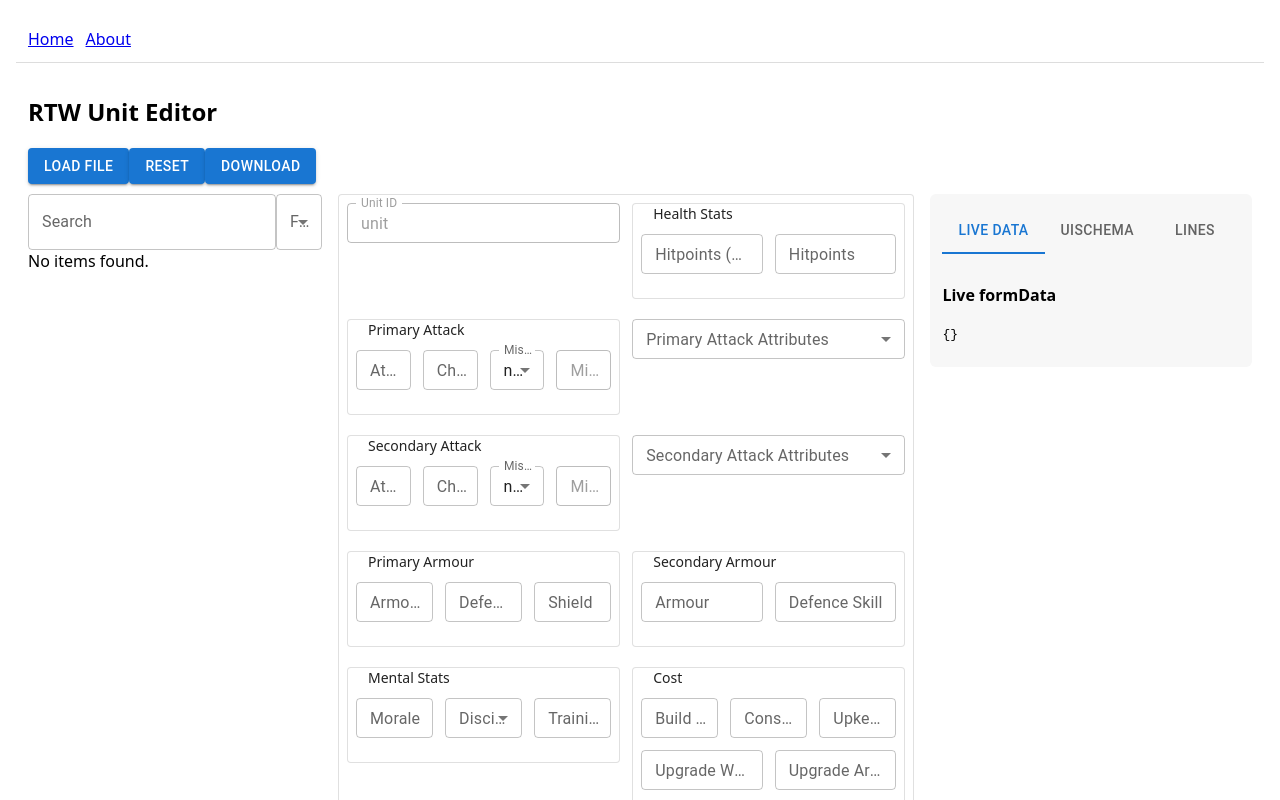
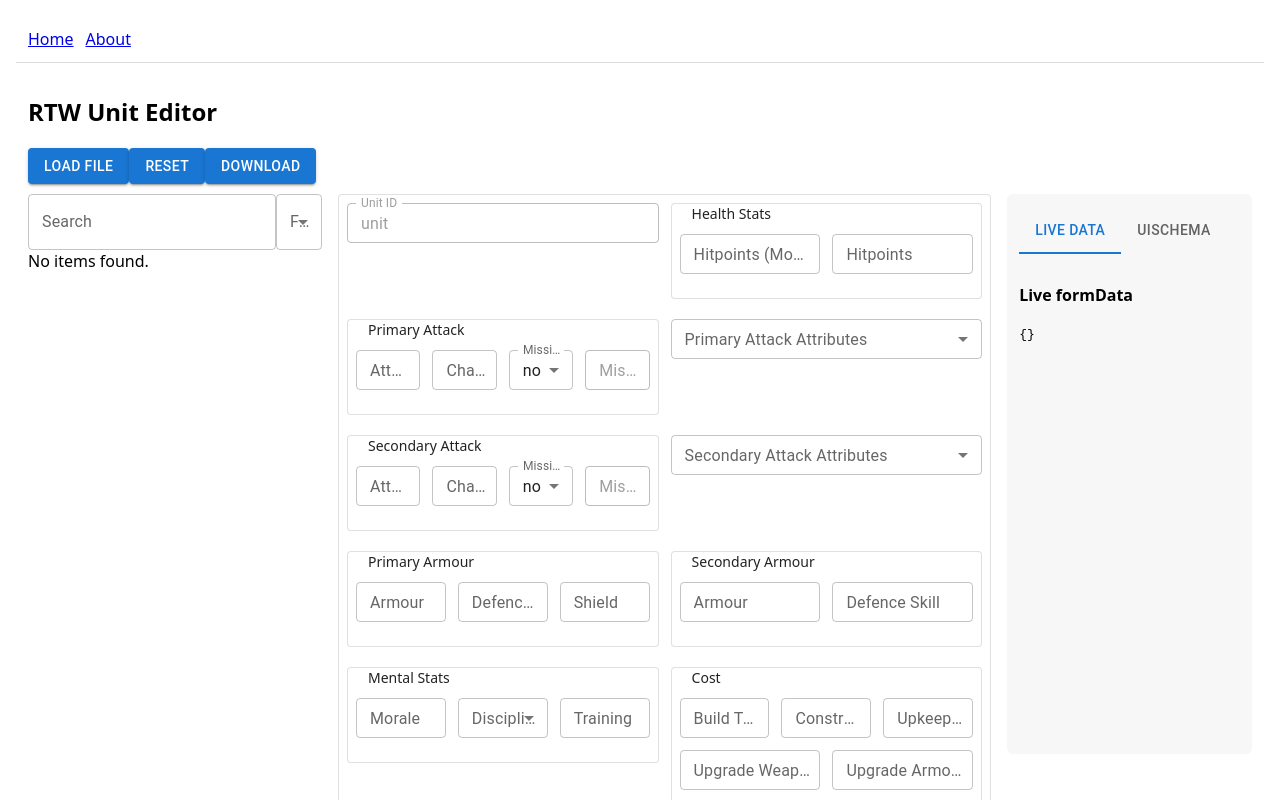
Before and after one commit to PanaPapad/RTW_Editor, a React (Vite) app: page /editor/units in a window 1280 px wide. Shown: the top 800 px of the page. Built offline with nearby package versions, Linux system fonts and the light colour scheme.

Commit message:
#6 Fixed jumping UI due to tab pane resizing on unit select

```diff
--- a/src/pages/UnitFormPage.jsx
+++ b/src/pages/UnitFormPage.jsx
@@ -97,7 +97,7 @@ export default function UnitFormPage() {
         if (!String(unit.id).includes(unitSearchValue)) return false;
       }
       if (unitFactionValue && unitFactionValue !== "") {
-        // assume units have a `faction` property matching the Consts keys
+        // Check if the selected faction or its culture matches the unit's ownership
         if (
           !unit.attributes.ownership.includes(unitFactionValue) &&
           !unit.attributes.ownership.includes(
@@ -206,10 +206,14 @@ export default function UnitFormPage() {
         <div
           id="tabPane"
           style={{
-            flex: "0 0 auto",
+            flex: "0 0 20%",
+            width: "20%",
+            boxSizing: "border-box",
             background: "#f7f7f7",
             padding: "12px",
             borderRadius: "6px",
+            height: "70vh",
+            overflow: "hidden",
           }}
         >
           <TabbedPane>
```
